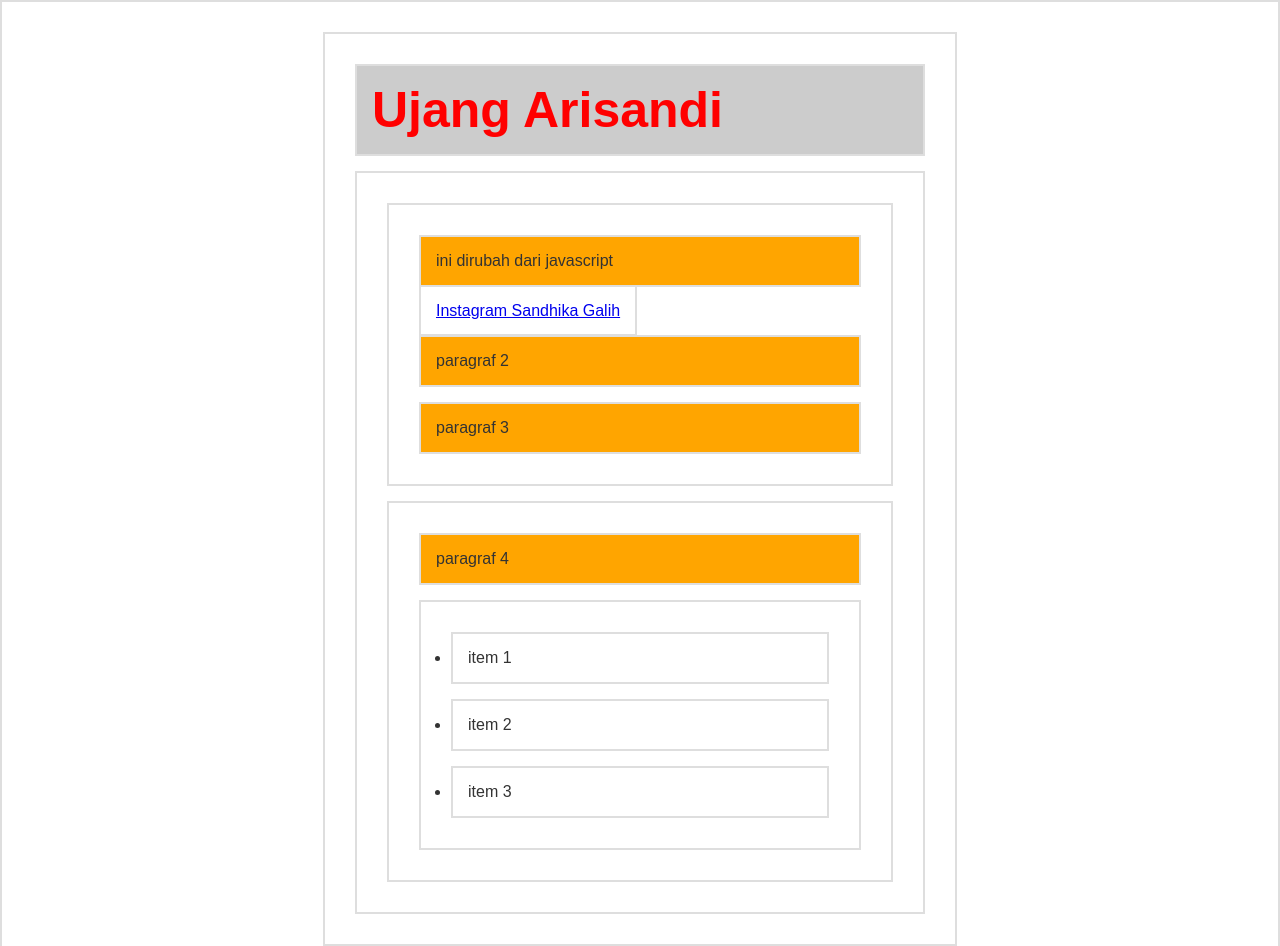
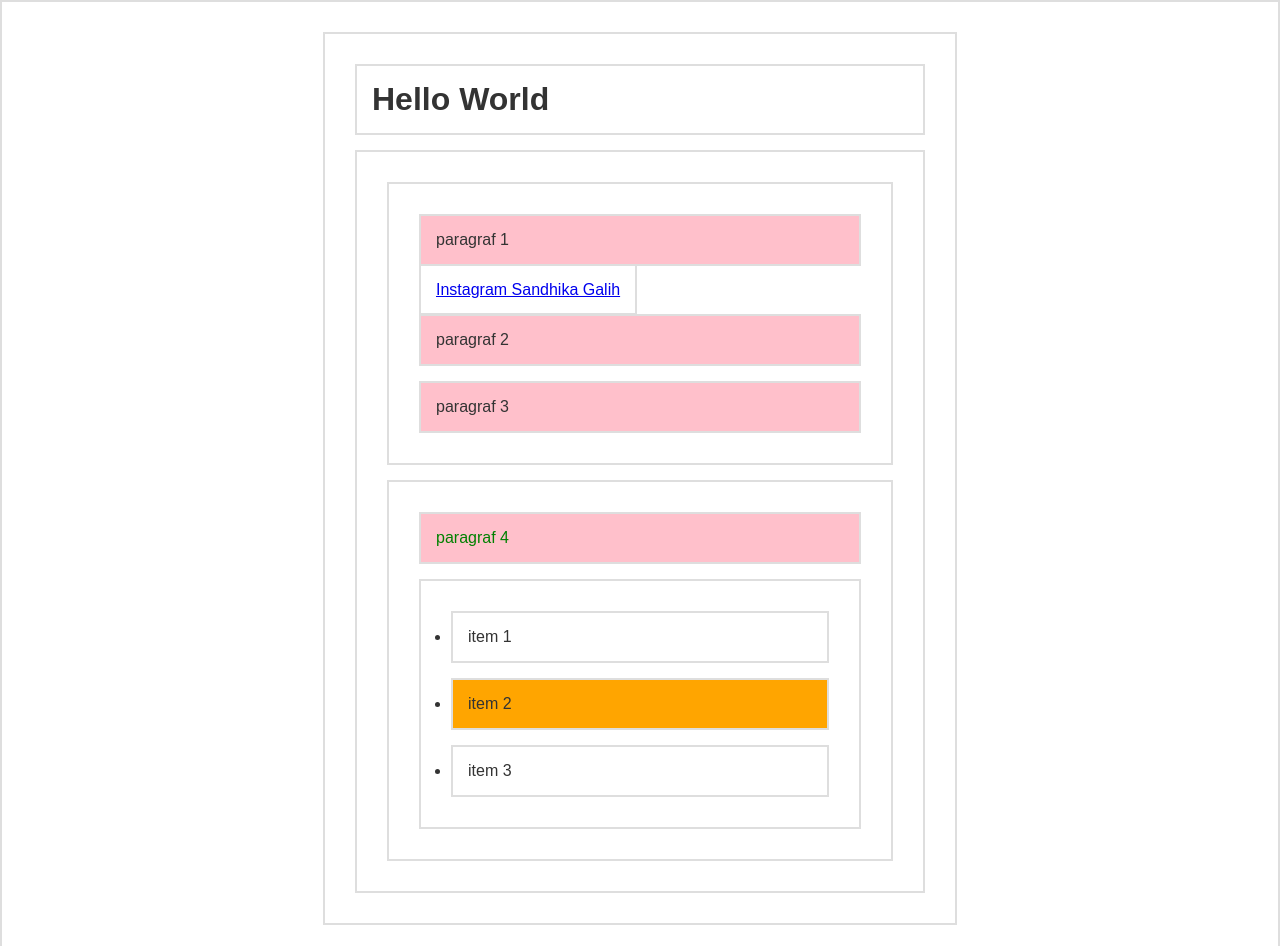
Before and after one commit to ujangaris/BasicJavascript, a plain HTML site: page javascriptDOM/domSelection/index.html in a window 1280 px wide. Shown: the top 946 px of the page. Drawn offline with Linux system fonts and the light colour scheme.

Commit message:
Javascript & DOM #4 - DOM Selection (Part 2)

```diff
--- a/javascriptDOM/domSelection/script.js
+++ b/javascriptDOM/domSelection/script.js
@@ -1,4 +1,4 @@
-// DOM Selection
+/* // DOM Selection
 // document.getElementById()
 // javascript tolon carikan saya id => mengembalikan element
 const judul = document.getElementById("judul");
@@ -26,4 +26,23 @@ h1.style.fontSize = "50px";
 // document.getElementByClassName()
 //=> mengembalikan HTMLCollection
 const p1 = document.getElementsByClassName("p1");
-p1[0].innerHTML = 'ini dirubah dari javascript'
+p1[0].innerHTML = "ini dirubah dari javascript"; */
+
+//document.querySelector()
+
+const p4 = document.querySelector("#b p");
+p4.style.color = "green";
+p4.fontSize = "30px";
+
+const li2 = document.querySelector("section#b ul li:nth-child(2)");
+li2.style.backgroundColor = "orange";
+
+// const p = document.querySelector("p");//ini hanya merubah p pertama
+// p.innerHTML = "Ini dirubah melalui javascript loh";
+
+//jika ingin merubah semua p makan gunakan querySelectorAll()
+// document.querySelectorAll()
+const p = document.querySelectorAll("p");
+for (let i = 0; i < p.length; i++) {
+  p[i].style.backgroundColor = "pink";
+}
```
Also changed, not shown: javascriptDOM/domSelection/index.html (+8 -0 lines).
